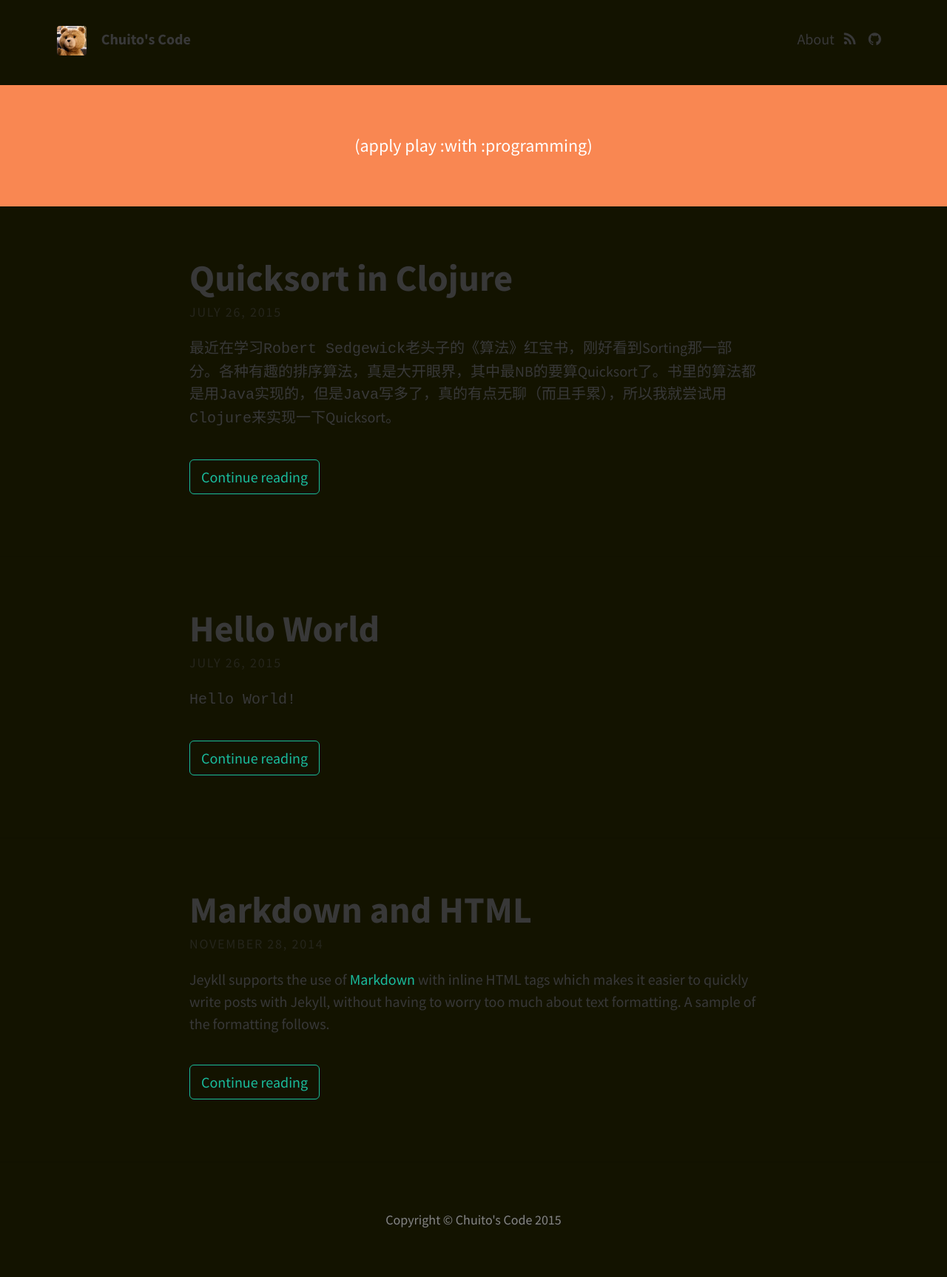
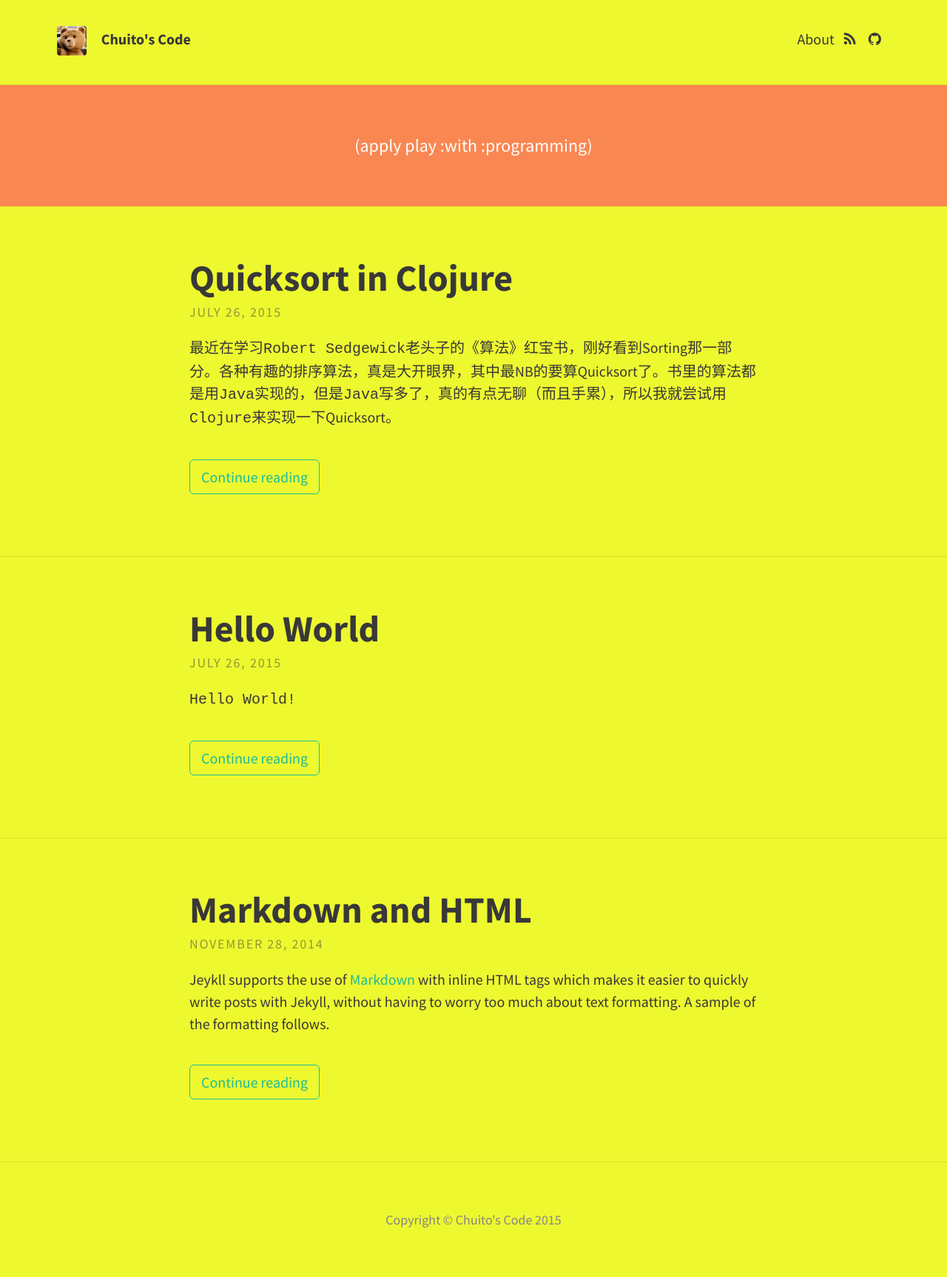
Before and after one commit to ChuitoChan/ChuitoChan.github.io, a Jekyll site: the page built from index.html, in a window 1280 px wide. Shown: the whole page at 74% size. Built offline with Jekyll 4.4.1, drawn with Linux system fonts in a browser that asks for light colours; nearby versions of some CDN libraries; the list of posts is cut into pages by our own code.

Commit message:
Update _variables.scss

```diff
--- a/_sass/base/_variables.scss
+++ b/_sass/base/_variables.scss
@@ -9,8 +9,8 @@ $padding-small: 5%;
 $padding-x-small: 3%;
 
 // Brand colours
-$brand-color: #131300;
-$background-color: #131300;
+$brand-color: #EEF82F;
+$background-color: #EEF82F;
 $border-color: rgba(0, 0, 0, 0.1); // rgba recommended if using feature images
 
 // Typography colours
```
